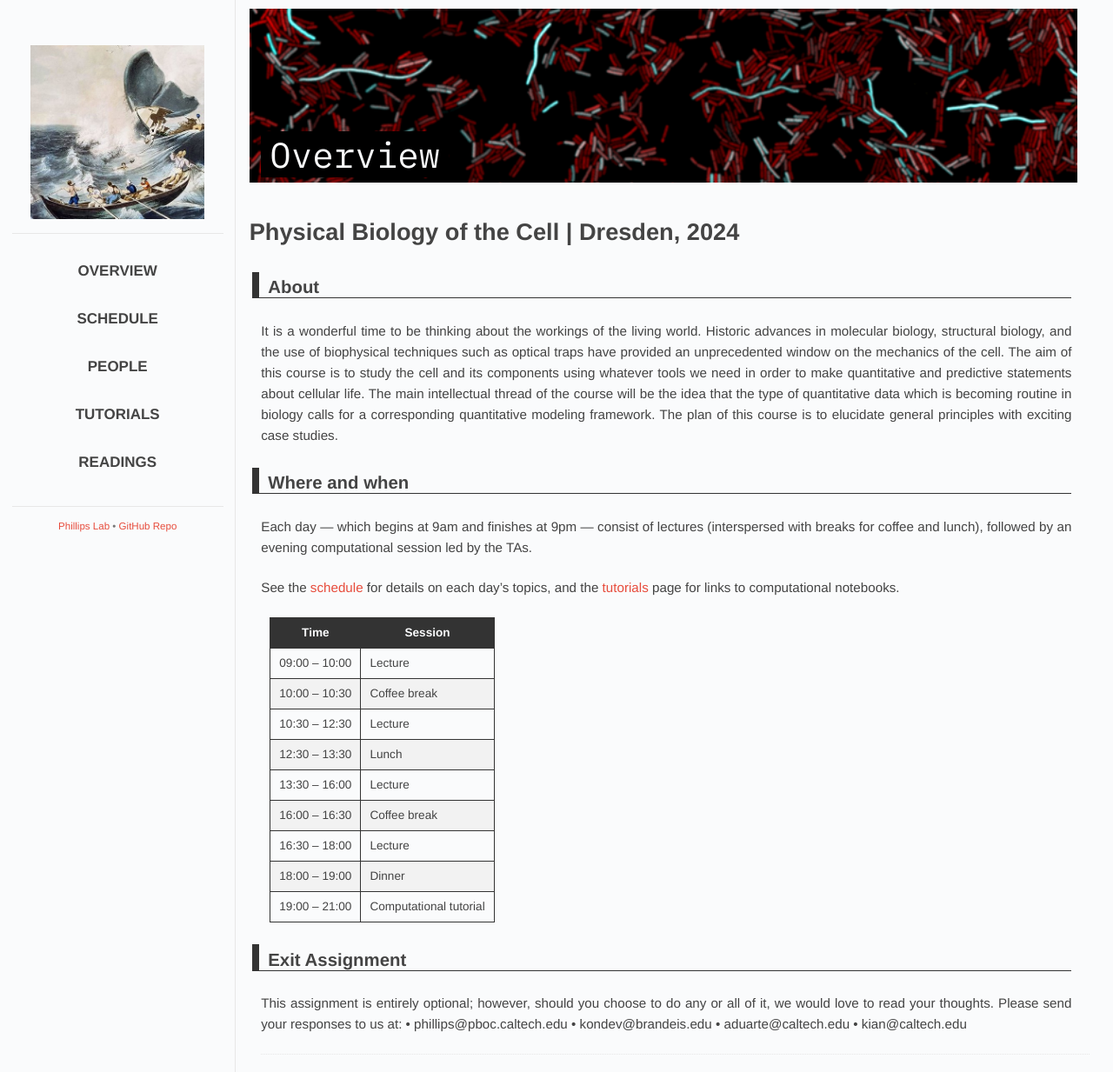
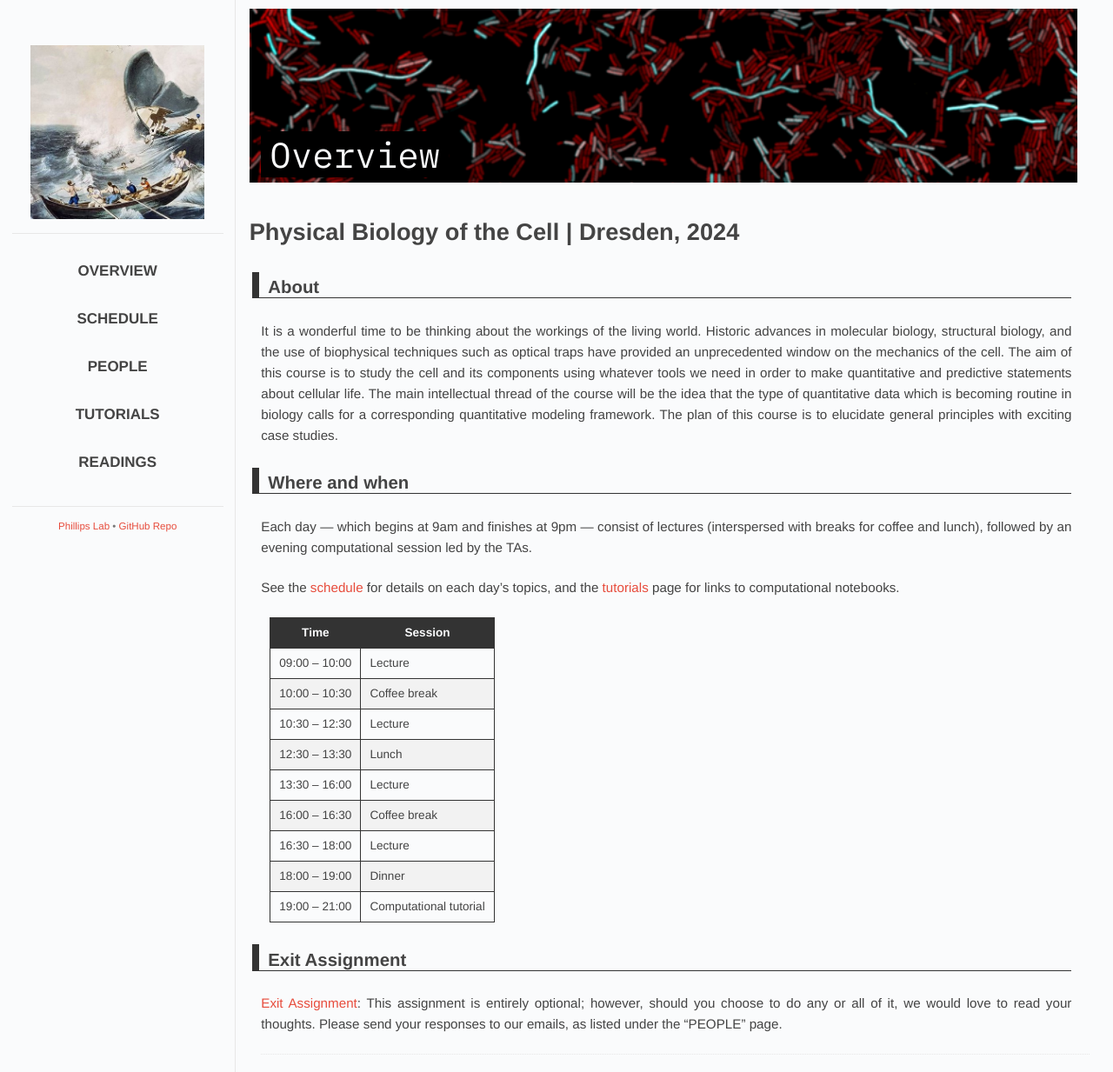
Before and after one commit to RPGroup-PBoC/mpi-pboc, a Jekyll site: the page built from 2024/overview.md, in a window 1280 px wide. Shown: the whole page at 87% size. Built offline with Jekyll 4.4.1, drawn with Linux system fonts in a browser that asks for light colours; some web fonts are replaced.

Commit message:
exit assignment link

```diff
--- a/2024/overview.md
+++ b/2024/overview.md
@@ -29,10 +29,6 @@ See the [schedule]({{ site.baseurl }}/2024/schedule) for details on each day's t
 | 19:00 -- 21:00 | Computational tutorial |
 
 ## Exit Assignment
-This assignment is entirely optional; however, should you choose to do any
+[Exit Assignment]({{ site.baseurl }}/2024/assets/exit_assignment.pdf): This assignment is entirely optional; however, should you choose to do any
 or all of it, we would love to read your thoughts. Please send your responses
-to us at:
-• phillips@pboc.caltech.edu
-• kondev@brandeis.edu
-• aduarte@caltech.edu
-• kian@caltech.edu
+to our emails, as listed under the "PEOPLE" page.
```
Also changed, not shown: 1 other file.
